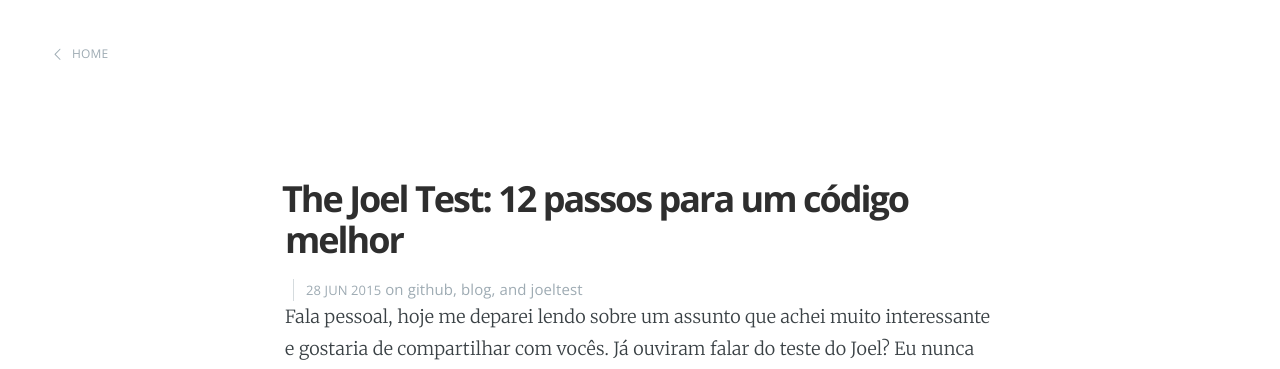
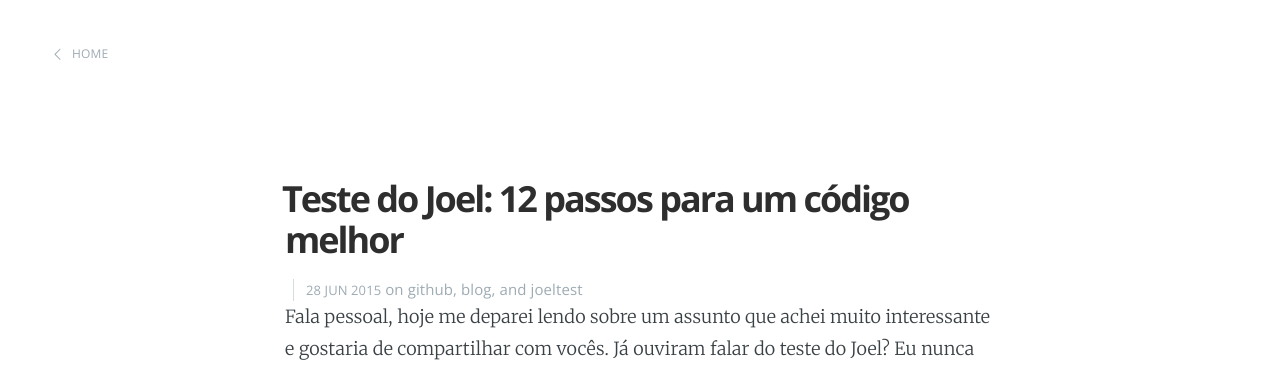
Before and after one commit to jvcjunior/jvcjunior.github.io, a Jekyll site: the page built from _posts/2015-06-28-12-passos-para-um-melhor-codigo.markdown, in a window 1280 px wide. Shown: the top 369 px of the page. Built offline with Jekyll 4.4.1, drawn with Linux system fonts in a browser that asks for light colours; Markdown is read by kramdown in place of the engine named in the settings; comment, search, counter and statistics services are not loaded.

Commit message:
Update 2015-06-28-12-passos-para-um-melhor-codigo.markdown

```diff
--- a/_posts/2015-06-28-12-passos-para-um-melhor-codigo.markdown
+++ b/_posts/2015-06-28-12-passos-para-um-melhor-codigo.markdown
@@ -1,6 +1,6 @@
 ---
 layout: post
-title:  "The Joel Test: 12 passos para um código melhor"
+title:  "Teste do Joel: 12 passos para um código melhor"
 date:   2015-06-28 10:15:00
 categories: github blog joeltest
 tags: github blog jekyll joeltest
```
